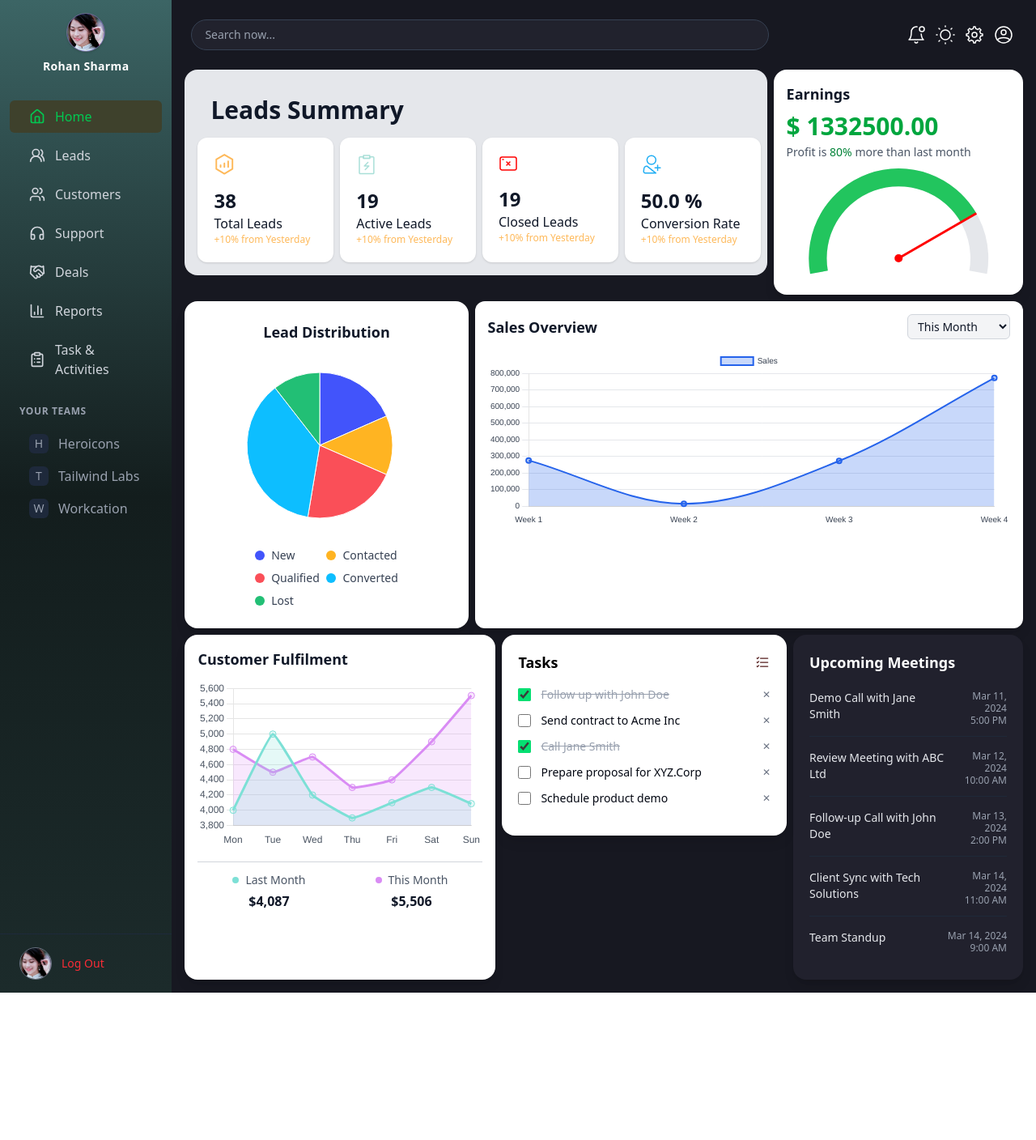
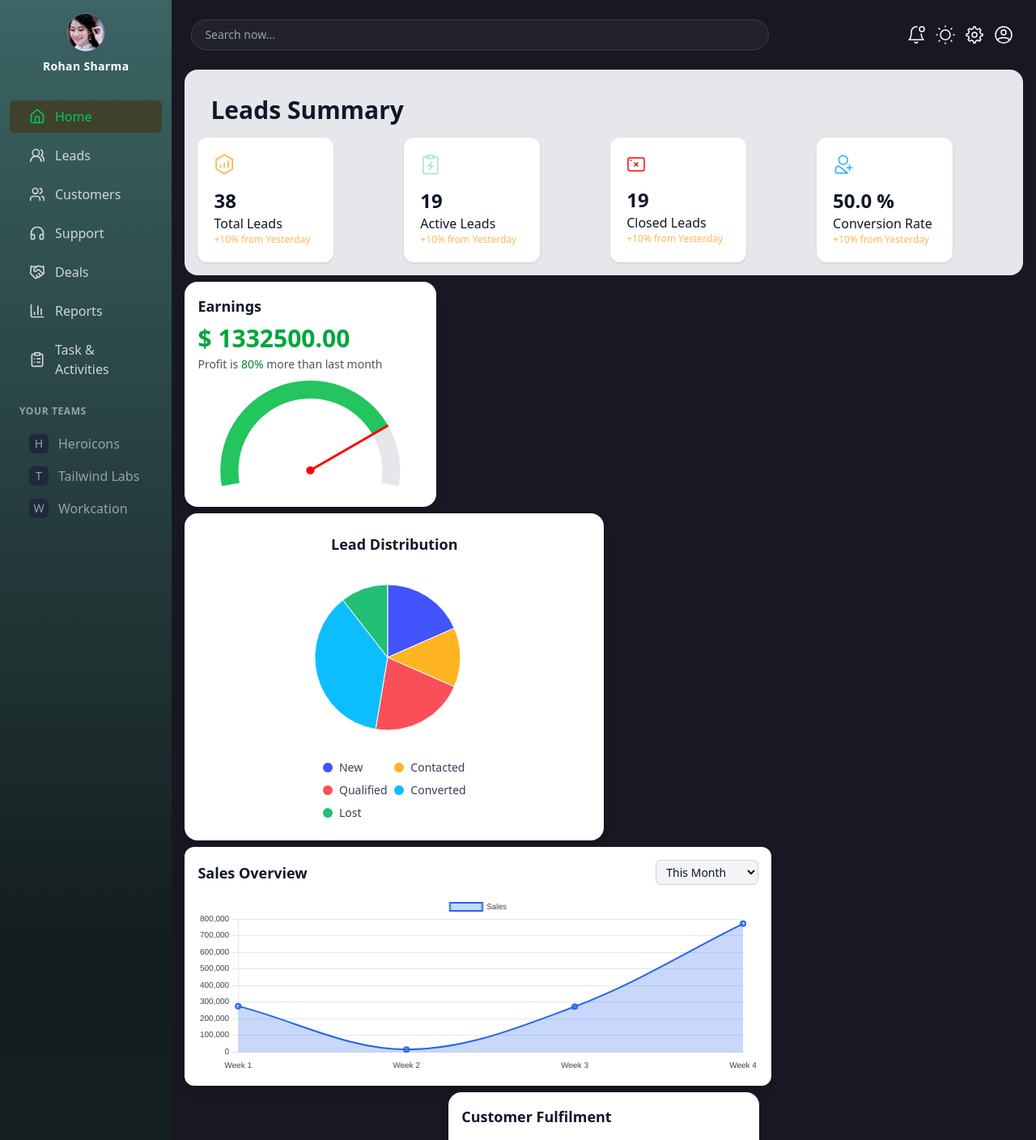
Before and after one commit to rajkumar1325/CRM-Website, a React (Vite) app: page / in a window 1280 px wide. Shown: the top 1408 px of the page at 81% size. Before the commit the page ends 1226 px from the top, so only its background shows below. Built offline with nearby package versions, Linux system fonts and the light colour scheme.

Commit message:
Finalisimg the dashboard.jsx

```diff
--- a/src/assets/components/Dashboard/Cards/Cards.jsx
+++ b/src/assets/components/Dashboard/Cards/Cards.jsx
@@ -22,7 +22,7 @@ export default function Cards({ isDark = "" }) {
   const ConversionRate = (ClosedLeads / TotalLeads) * 100;
 
   // individual card, Outer-style .......shared among all
-  const cardStyle = `flex justify-center item-center w-full  md:w-[10.5em] rounded-xl
+  const cardStyle = `flex justify-center items-center w-full  md:w-[10.5em] rounded-xl
     ${
     isDark ? "bg-[#171821] text-white" : "bg-white text-gray-900 shadow"
     }
@@ -38,7 +38,7 @@ export default function Cards({ isDark = "" }) {
     <>
       <div
         className={`w-full rounded-2xl p-4 overflow-hidden transition-all duration-300
-    ${isDark ? "bg-[#21222D] text-white" : "bg-gray-200 text-gray-900"}`}
+            ${isDark ? "bg-[#21222D] text-white" : "bg-gray-200 text-gray-900"}`}
       >
         <h1 className="font-semibold text-3xl m-4">Leads Summary</h1>
 
--- a/src/assets/components/Dashboard/Dashboard.jsx
+++ b/src/assets/components/Dashboard/Dashboard.jsx
@@ -14,21 +14,20 @@ import MeetingCard from './MeetingCard/MeetingCard.jsx';
 export default function Dashboard() {
   return (
     <>
-
-                  <div className='flex flex-col md:flex-row gap-2 mt-4'>
-                     <div className='w-7/10'>
+                  <div className='flex flex-col justify-around gap-2 mt-4'>
+                     <div>
                         <Cards darkMode={true}/>
                      </div>
 
                      <GaugeCard darkMode={false}/>
                   </div>
 
-                  <div className='flex flex-col justify-around gap-2 mt-2 md:flex-row'>
+                  <div className='flex flex-col justify-between gap-2 mt-2'>
                      <PieChart darkMode={false}/>
                      <SalesChart darkMode={false}/>
                   </div>
 
-                  <div className='flex flex-col md:flex-row gap-2 mt-2'>
+                  <div className='flex flex-col justify-between gap-2 mt-2'>
                      <CustomerFulfilmentChart  darkMode={true}/>
                      <TodoList />
                      <MeetingCard />
--- a/src/assets/components/Dashboard/MeetingCard/MeetingCard.jsx
+++ b/src/assets/components/Dashboard/MeetingCard/MeetingCard.jsx
@@ -1,7 +1,7 @@
 import React from "react";
 
-export default function MeetingCard() {
-  // ✅ Meeting data with JS Date objects
+export default function MeetingCard({darkMode = false}) {
+  //  Meeting data with JS Date objects
   const meetings = [
     {
       id: 1,
@@ -30,7 +30,7 @@ export default function MeetingCard() {
     },
   ];
 
-  // ✅ Format date & time
+  //  Format date & time
   const formatDate = (date) => {
     const options = { month: "short", day: "numeric", year: "numeric" };
     return date.toLocaleDateString("en-US", options);
@@ -45,8 +45,10 @@ export default function MeetingCard() {
   };
 
   return (
-    <div className="bg-[#21212D] text-white p-5 rounded-2xl shadow-lg w-full md:w-4/10">
+    <div className={` p-5 rounded-2xl shadow-lg w-full md:w-5/10
+        ${darkMode ? "bg-[#21212D] text-white" : "bg-white text-[#21212D]"}`}>
       <h2 className="text-lg font-semibold mb-5">Upcoming Meetings</h2>
+
 
       <div className="space-y-4">
         {meetings.map((meeting) => (
@@ -54,13 +56,15 @@ export default function MeetingCard() {
             key={meeting.id}
             className="flex justify-between items-start border-b border-gray-800 pb-3 last:border-0"
           >
-            {/* Left: Meeting title */}
-            <p className="text-sm font-medium text-gray-200">
+            {/* Left sode: Meeting title */}
+            <p className={` text-sm font-medium  ${darkMode ? "text-gray-200" : "text-gray-800"}`}>
               {meeting.title}
             </p>
 
-            {/* Right: Date & Time */}
-            <div className="text-right text-xs text-gray-400 leading-tight">
+
+
+            {/* Right side: Date & Time */}
+            <div className={` text-right text-xs  leading-tight  ${darkMode ? "text-gray-400" : "text-gray-800"}`}>
               <p>{formatDate(meeting.date)}</p>
               <p>{formatTime(meeting.date)}</p>
             </div>
--- a/src/assets/components/Dashboard/SalesChart/SalesChart.jsx
+++ b/src/assets/components/Dashboard/SalesChart/SalesChart.jsx
@@ -194,7 +194,7 @@ export default function SalesChart({ darkMode }) {
   return (
     <div
       className={`
-        w-full max-w-7/10
+        w-full md:w-7/10
         p-3 sm:p-4
         rounded-xl shadow-lg
         transition-all duration-300
```
